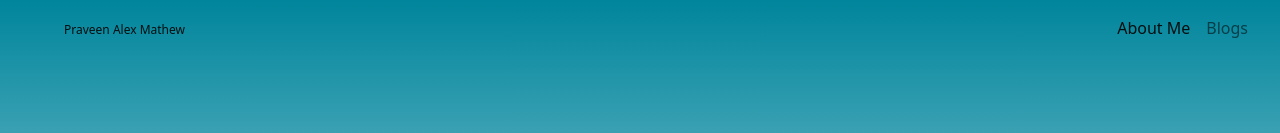
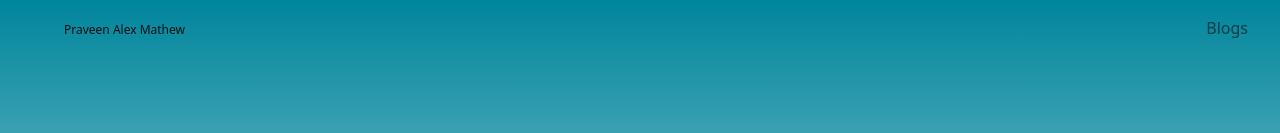
Before and after one commit to PraveenMathew92/PraveenMathew92.github.io, a plain HTML site: page index.html in a window 1280 px wide. Shown: the top 133 px of the page. Drawn offline with nearby package versions, Linux system fonts and the light colour scheme.

Commit message:
Hide About Me Tab - to be shown after other tabs are added

```diff
--- a/index.html
+++ b/index.html
@@ -23,7 +23,7 @@
             </div>
             <div class="collapse navbar-collapse" id="top-nav">
                 <ul class="nav navbar-nav ms-auto pe-4">
-                    <li class="nav-item"><a class="nav-link active" href="#" aria-current="true">About Me</a></li>
+                    <li style="display: none;" class="nav-item"><a class="nav-link active" href="#" aria-current="true">About Me</a></li>
                     <li class="nav-item"><a class="nav-link" href="https://praveen-alex-mathew.medium.com/">Blogs</a></li>
                 </ul>
             </div>
```
